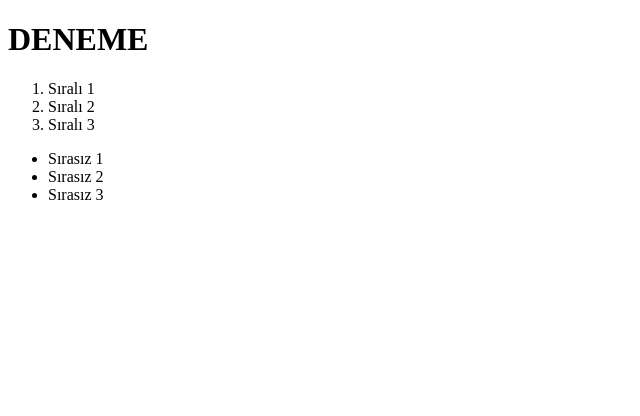
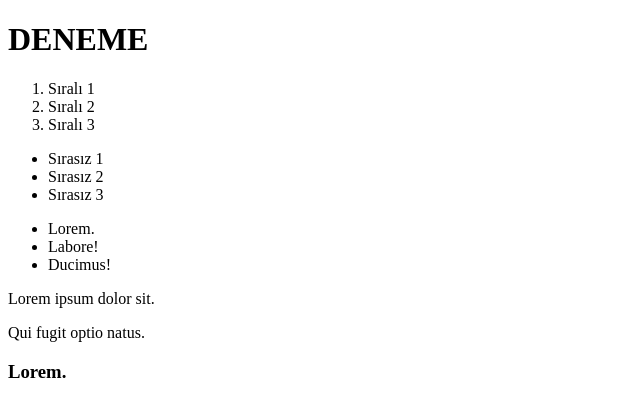
Before and after one commit to GriffithsofBerserk/HtmlInfos, a plain HTML site: page index.html in a window 1280 px wide. Shown: the whole page, without its empty margins (0-640 px from the left). Drawn offline with Linux system fonts and the light colour scheme.

Commit message:
using emmet

```diff
--- a/index.html
+++ b/index.html
@@ -6,6 +6,7 @@
     <title>Document</title>
 </head>
 <body>
+
     <h1>DENEME</h1>
     <ol>
         <li>Sıralı 1</li>
@@ -18,5 +19,16 @@
         <li>Sırasız 2</li>
         <li>Sırasız 3</li>
     </ul>
+
+    <!-- ul>li*3>lorem1^^p*2>lorem4^h3>lorem1-->
+    <ul>
+        <li>Lorem.</li>
+        <li>Labore!</li>
+        <li>Ducimus!</li>
+    </ul>
+    <p>Lorem ipsum dolor sit.</p>
+    <p>Qui fugit optio natus.</p>
+    <h3>Lorem.</h3>
+
 </body>
 </html>
```
